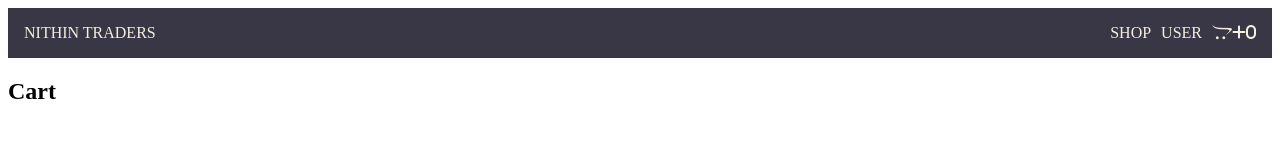
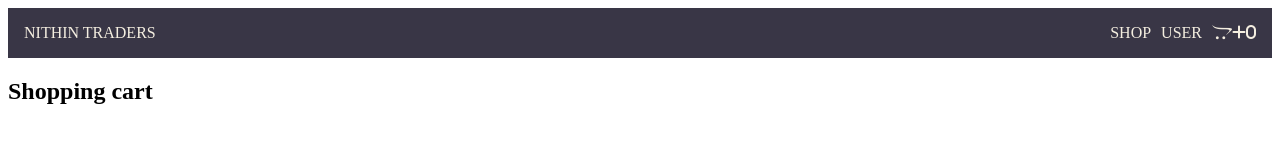
Before and after one commit to ArunprakashLfs/react_ecommerce, a React (Create React App) app: page /cart in a window 1280 px wide. Shown: the top 168 px of the page. Built offline with nearby package versions, Linux system fonts and the light colour scheme.

Commit message:
Added cart property

```diff
--- a/src/routes/cart/cart.jsx
+++ b/src/routes/cart/cart.jsx
@@ -4,7 +4,11 @@ const Cart =()=>{
     const Data = useSelector((state)=>state.nithin.Data);
     console.log(Data);
     return (
-        <h2>Cart</h2>
+        <div>
+
+            <h2>Shopping cart</h2>
+
+        </div>
     )
 }
 export default Cart;
```
